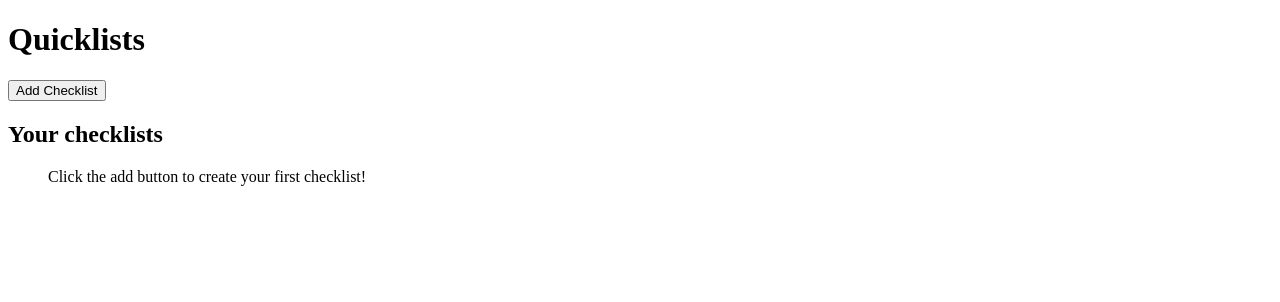
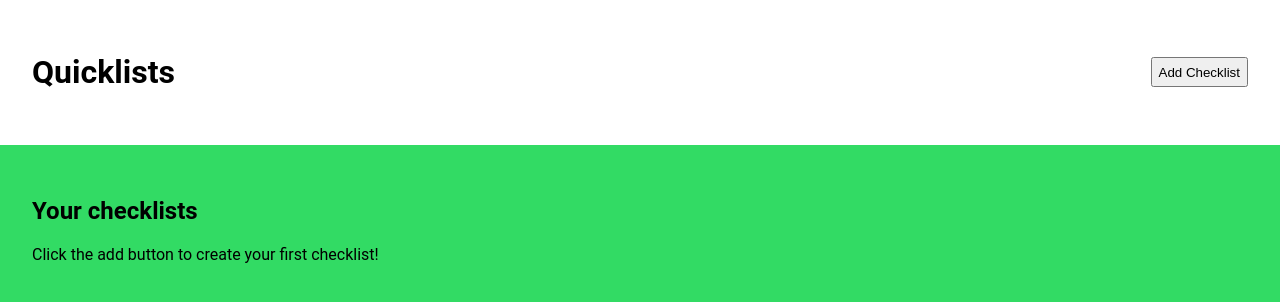
Before and after one commit to lashagelashvili/angular-quicklist, an Angular app: page /home in a window 1280 px wide. Shown: the top 302 px of the page. Built offline with nearby package versions, Linux system fonts and the light colour scheme.

Commit message:
add styles

```diff
--- a/src/app/checklist/ui/checklist-header.component.ts
+++ b/src/app/checklist/ui/checklist-header.component.ts
@@ -17,6 +17,13 @@ import { Checklist, RemoveChecklist } from '../../shared/interfaces/checklist';
       </div>
     </header>
   `,
+  styles: [
+    `
+      button {
+        margin-left: 1rem;
+      }
+    `,
+  ],
   imports: [RouterLink],
 })
 export class ChecklistHeaderComponent {
--- a/src/app/checklist/ui/checklist-item-list.component.ts
+++ b/src/app/checklist/ui/checklist-item-list.component.ts
@@ -33,6 +33,27 @@ import {
       </ul>
     </section>
   `,
+  styles: [
+    `
+      ul {
+        padding: 0;
+        margin: 0;
+      }
+      li {
+        font-size: 1.5em;
+        display: flex;
+        justify-content: space-between;
+        background: var(--color-light);
+        list-style-type: none;
+        margin-bottom: 1rem;
+        padding: 1rem;
+
+        button {
+          margin-left: 1rem;
+        }
+      }
+    `,
+  ],
 })
 export class ChecklistItemListComponent {
   @Input({ required: true }) checklistItems!: ChecklistItem[];
--- a/src/app/home/ui/checklist-list.component.ts
+++ b/src/app/home/ui/checklist-list.component.ts
@@ -22,6 +22,27 @@ import { RouterLink } from '@angular/router';
       }
     </ul>
   `,
+  styles: [
+    `
+      ul {
+        padding: 0;
+        margin: 0;
+      }
+      li {
+        font-size: 1.5em;
+        display: flex;
+        justify-content: space-between;
+        background: var(--color-light);
+        list-style-type: none;
+        margin-bottom: 1rem;
+        padding: 1rem;
+
+        button {
+          margin-left: 1rem;
+        }
+      }
+    `,
+  ],
   imports: [RouterLink],
 })
 export class ChecklistListComponent {
--- a/src/styles.scss
+++ b/src/styles.scss
@@ -1 +1,44 @@
-/* You can add global styles to this file, and also import other style files */
+:root {
+  --color-primary: #32db64;
+  --color-secondary: #2dd36f;
+  --color-dark: #1c1d3b;
+  --color-light: #ffffff;
+}
+
+html {
+  height: 100%;
+}
+
+body {
+  margin: 0;
+  height: 100%;
+  background: var(--color-dark);
+  font-family: "Roboto", sans-serif;
+}
+
+header {
+  display: flex;
+  justify-content: space-between;
+  align-items: center;
+  padding: 2rem;
+  background: var(--color-light);
+}
+
+section {
+  height: 100%;
+  padding: 2rem;
+  background: var(--color-primary);
+}
+
+button {
+  height: 30px;
+}
+
+.dialog-container {
+  position: absolute !important;
+  background: var(--color-dark);
+  top: 0;
+  bottom: 0;
+  right: 0;
+  left: 0;
+}
```
